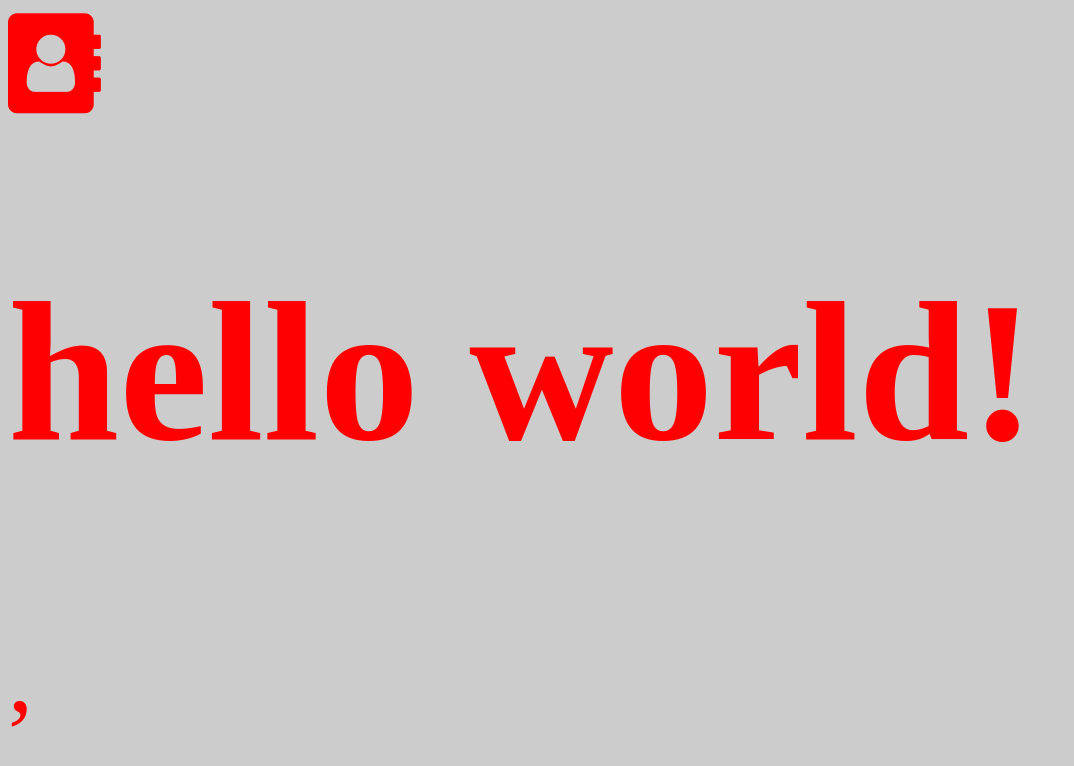
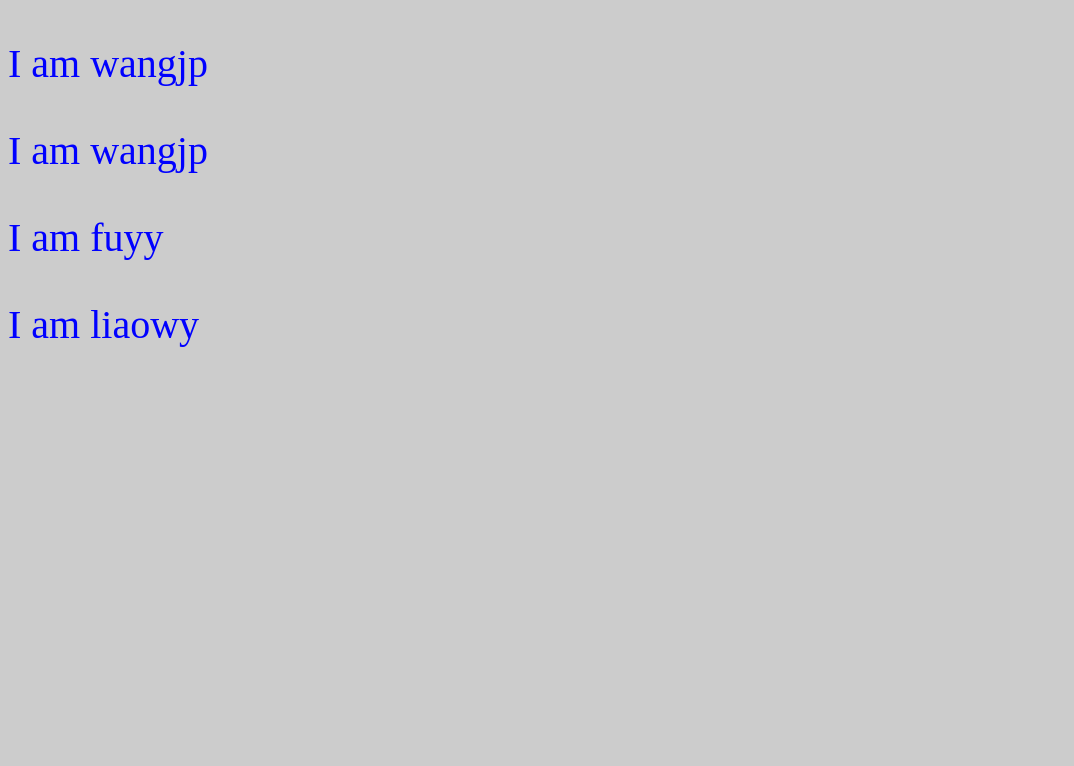
Before and after one commit to fucaobao/mmall, a React app: page / in a window 1280 px wide. Shown: the top 766 px of the page, without its empty margins (0-1074 px from the left). Built offline with nearby package versions, Linux system fonts and the light colour scheme.

Commit message:
practice

```diff
--- a/src/app.jsx
+++ b/src/app.jsx
@@ -3,15 +3,27 @@ import React from 'react';
 // react-dom
 import ReactDom from 'react-dom';
 
-import 'font-awesome/css/font-awesome.min.css'
-import './index.css'
 import './index.scss'
+let name = 'wangjp'
+let names = ['wangjp', 'fuyy', 'liaowy']
+let style = {
+    // color: 'red',
+    // 'fontSize': '18px'
+}
+let jsx = (<div className="jsx" style={style}>
+            {/*条件判断*/}
+            {
+                Math.random() > 0.5 ? <p>I am wangjp</p> : <p>I am not wangjp</p>
+            }
+            {/*数组循环*/}
+            {
+                names.map((name,index) =>
+                    <p key={index}>I am {name}</p>
+                )
+            }
+          </div>)
 
-// render router
 ReactDom.render(
-    <div>
-        <i className="fa fa-address-book"></i>
-        <h1>hello world!</h1>,
-    </div>,
+    jsx,
     document.getElementById('app')
-);
+)
--- a/src/index.scss
+++ b/src/index.scss
@@ -1,6 +1,9 @@
 body {
     background-color: #ccc;
     #app {
-        font-size: 100px;
+        .jsx{
+            color: blue;
+            font-size: 40px;
+        }
     }
 }
```
